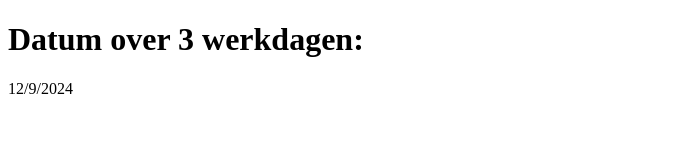
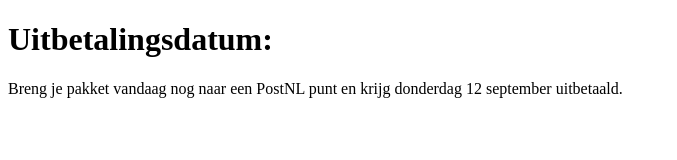
Before and after one commit to bulkswap/date, a plain HTML site: page index.html in a window 1280 px wide. Shown: the whole page, without its empty margins (0-677 px from the left). Drawn offline with Linux system fonts and the light colour scheme.

Commit message:
Update index.html

```diff
--- a/index.html
+++ b/index.html
@@ -7,8 +7,8 @@
 </head>
 <body>
 
-<h1>Datum over 3 werkdagen:</h1>
-<p id="workdayDate"></p>
+<h1>Uitbetalingsdatum:</h1>
+<p id="workdayMessage"></p>
 
 <script>
 function addBusinessDays(daysToAdd) {
@@ -29,16 +29,24 @@ function addBusinessDays(daysToAdd) {
     return date;
 }
 
-function formatDate(date) {
+function formatFullDate(date) {
+    const days = ['zondag', 'maandag', 'dinsdag', 'woensdag', 'donderdag', 'vrijdag', 'zaterdag'];
+    const months = ['januari', 'februari', 'maart', 'april', 'mei', 'juni', 'juli', 'augustus', 'september', 'oktober', 'november', 'december'];
+
+    let dayName = days[date.getDay()];
     let day = date.getDate();
-    let month = date.getMonth() + 1; // Months are zero-indexed
-    let year = date.getFullYear();
+    let monthName = months[date.getMonth()]; // Months are zero-indexed
 
-    return day + '/' + month + '/' + year;
+    return dayName + " " + day + " " + monthName;
 }
 
 let threeDaysFromNow = addBusinessDays(3);
-document.getElementById("workdayDate").innerText = formatDate(threeDaysFromNow);
+let fullFormattedDate = formatFullDate(threeDaysFromNow);
+
+// Dynamically update the message
+document.getElementById("workdayMessage").innerText =
+    "Breng je pakket vandaag nog naar een PostNL punt en krijg " + fullFormattedDate + " uitbetaald.";
+
 </script>
 
 </body>
```
